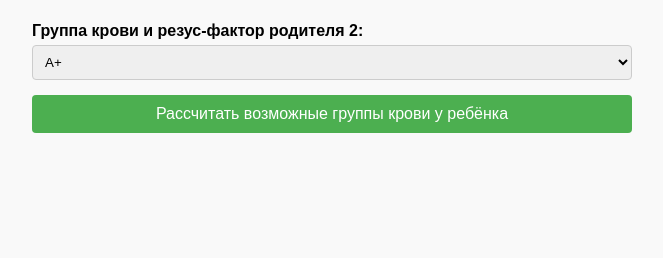
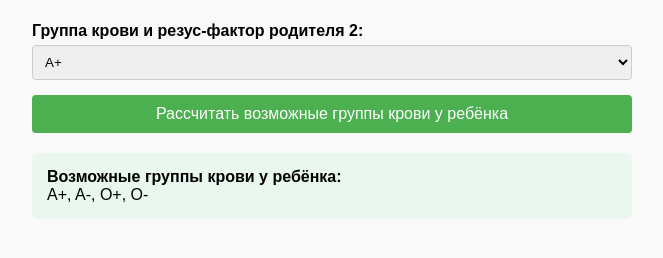
Before and after one commit to violetta-speak/blood-calculat-r, a plain HTML site: page index.html in a window 1280 px wide. Both pictures are taken after a click on the button "Рассчитать возможные группы крови у ребёнка". Shown: the part 228-486 px from the top of the page, without its empty margins (308-971 px from the left). Drawn offline with Linux system fonts and the light colour scheme.

Commit message:
Update index.html

```diff
--- a/index.html
+++ b/index.html
@@ -126,8 +126,8 @@
     }
 
     function calculate() {
-      const p1 = document.getElementById('parent<REDACTED_EMAIL>').value;
-      const p2 = document.getElementById('parent<REDACTED_EMAIL>').value;
+      const p1 = document.getElementById('parent1').value;
+      const p2 = document.getElementById('parent2').value;
 
       const group1 = p1.slice(0, -1);
       const rh1 = p1.slice(-1);
```
